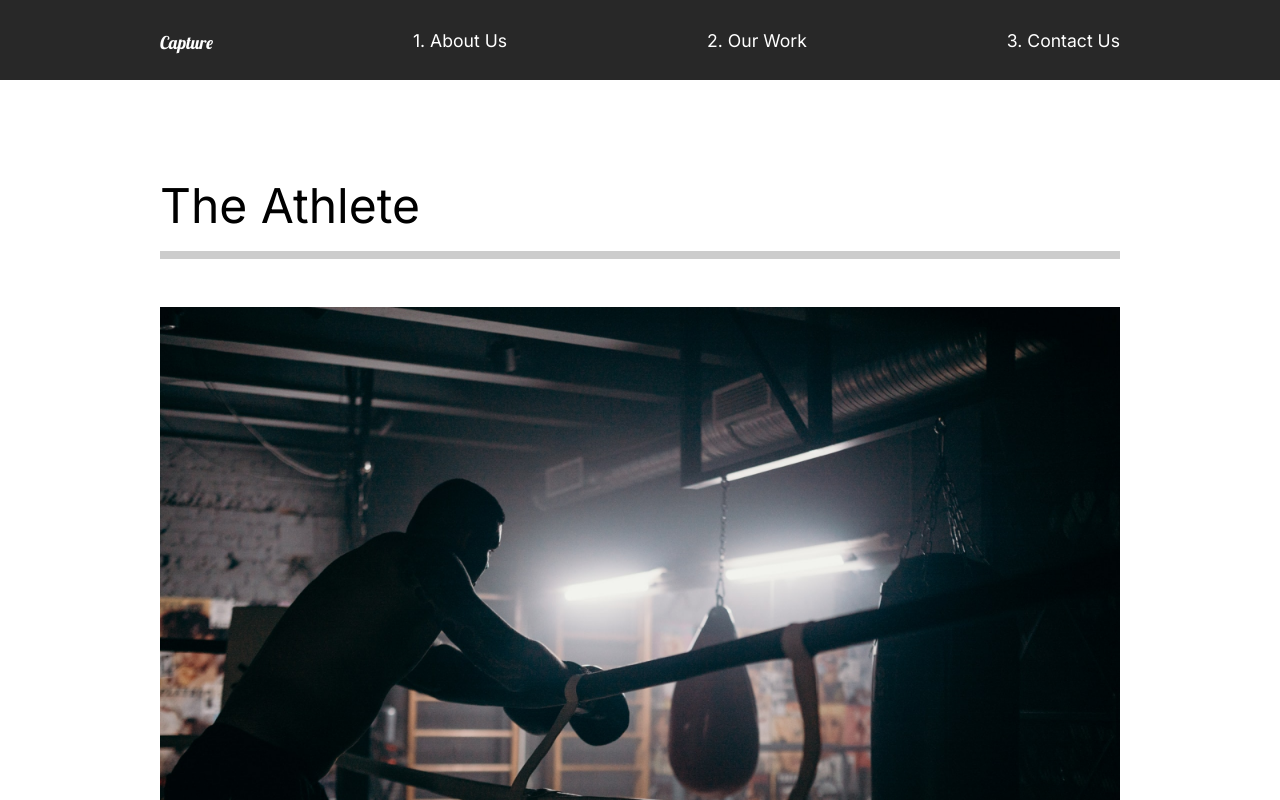
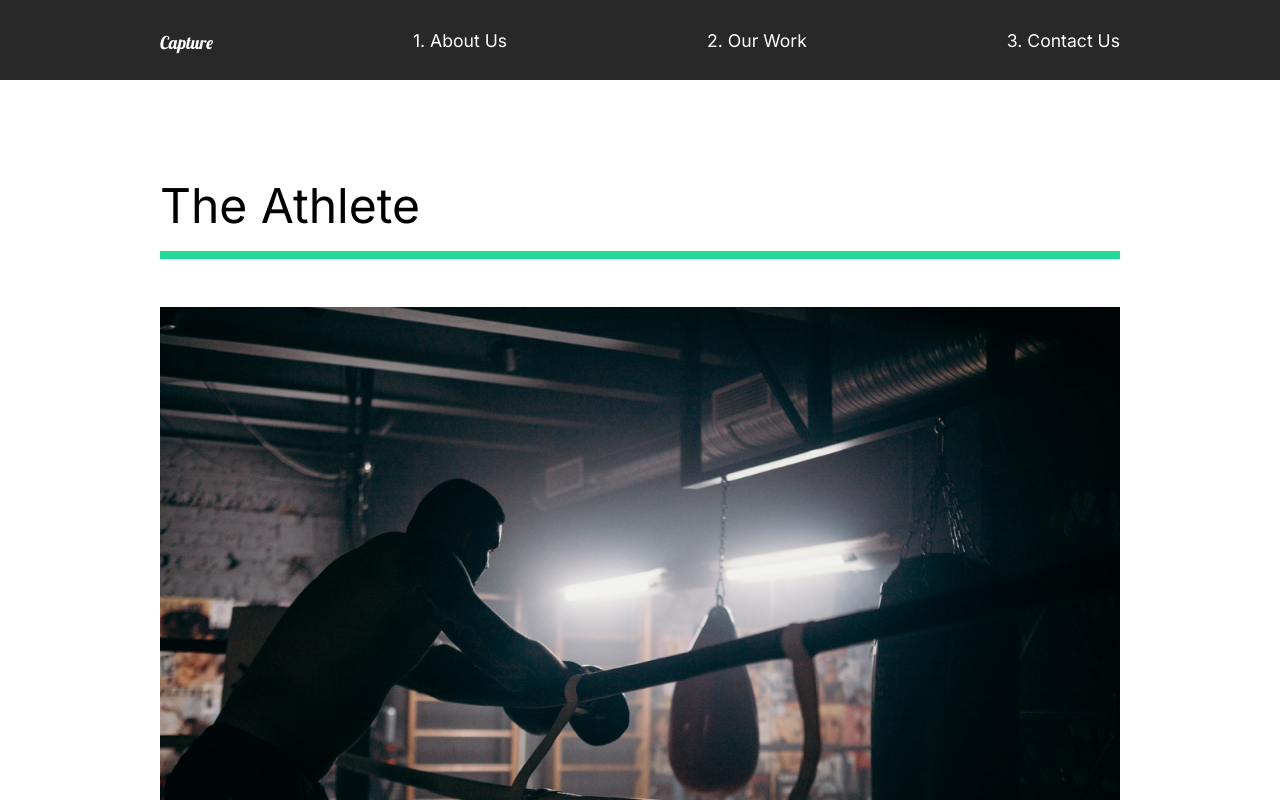
Before and after one commit to gcshisir/Capture, a React (Create React App) app in the folder react projects/capture/: page /work in a window 1280 px wide. Shown: the top 800 px of the page. Built offline with nearby package versions, Linux system fonts and the light colour scheme.

Commit message:
created our work page animation

```diff
--- a/react projects/capture/src/animation.js
+++ b/react projects/capture/src/animation.js
@@ -7,7 +7,7 @@
     opacity: 1,
     y: 0,
     transition: {
-      duration: 1,
+      duration: 0.5,
       when: "beforeChildren",
       staggerChildren: 0.25,
     },
@@ -51,3 +51,27 @@
     transition: { ease: "easeOut", duration: 0.75 },
   },
 };
+
+export const lineAnim = {
+  hidden: { width: "0%" },
+  show: {
+    width: "100%",
+    transition: { duration: 1 },
+  },
+};
+
+export const slider = {
+  hidden: { x: "-130%", skew: "45deg" },
+  show: {
+    x: "100%",
+    skew: "0deg",
+    transition: { ease: "easeOut", duration: 1 },
+  },
+};
+
+export const sliderContainer = {
+  hidden: {
+    opacity: 1,
+  },
+  show: { opacity: 1, transition: { staggerChildren: 0.1, ease: "easeOut" } },
+};
--- a/react projects/capture/src/pages/OurWork.js
+++ b/react projects/capture/src/pages/OurWork.js
@@ -11,7 +11,14 @@
 
 // Animations
 import { motion } from "framer-motion";
-import { pageAnimation } from "../animation";
+import {
+  pageAnimation,
+  fade,
+  photoAnim,
+  lineAnim,
+  slider,
+  sliderContainer,
+} from "../animation";
 
 const OurWork = () => {
   return (
@@ -22,11 +29,19 @@
       animate="show"
       style={{ background: "#fff" }}
     >
+      <motion.div variants={sliderContainer}>
+        <Frame1 variants={slider}></Frame1>
+        <Frame2 variants={slider}></Frame2>
+        <Frame3 variants={slider}></Frame3>
+        <Frame4 variants={slider}></Frame4>
+      </motion.div>
       <Movie>
-        <h2>The Athlete</h2>
-        <div className="line"></div>
+        <motion.h2 variants={fade}>The Athlete</motion.h2>
+        <motion.div variants={lineAnim} className="line"></motion.div>
         <Link to="/work/the-athlete">
-          <img src={athlete} alt="athlete" />
+          <Hide>
+            <motion.img variants={photoAnim} src={athlete} alt="athlete" />
+          </Hide>
         </Link>
       </Movie>
       <Movie>
@@ -62,7 +77,7 @@
 
   .line {
     height: 0.5rem;
-    background: #ccc;
+    background: #23d997;
     margin-bottom: 3rem;
   }
 
@@ -73,4 +88,31 @@
   }
 `;
 
+const Hide = styled.div`
+  overflow: hidden;
+`;
+
+// Frame Animation
+const Frame1 = styled(motion.div)`
+  position: fixed;
+  left: 0;
+  top: 10%;
+  width: 100%;
+  height: 100vh;
+  background: #fffebf;
+  z-index: 2;
+`;
+
+const Frame2 = styled(Frame1)`
+  background: #ff8efb;
+`;
+
+const Frame3 = styled(Frame1)`
+  background: #8ed2ff;
+`;
+
+const Frame4 = styled(Frame1)`
+  background: #83ffa0;
+`;
+
 export default OurWork;
```
Also changed, not shown: 1 other file (tests, documents, lock files or other folders).
